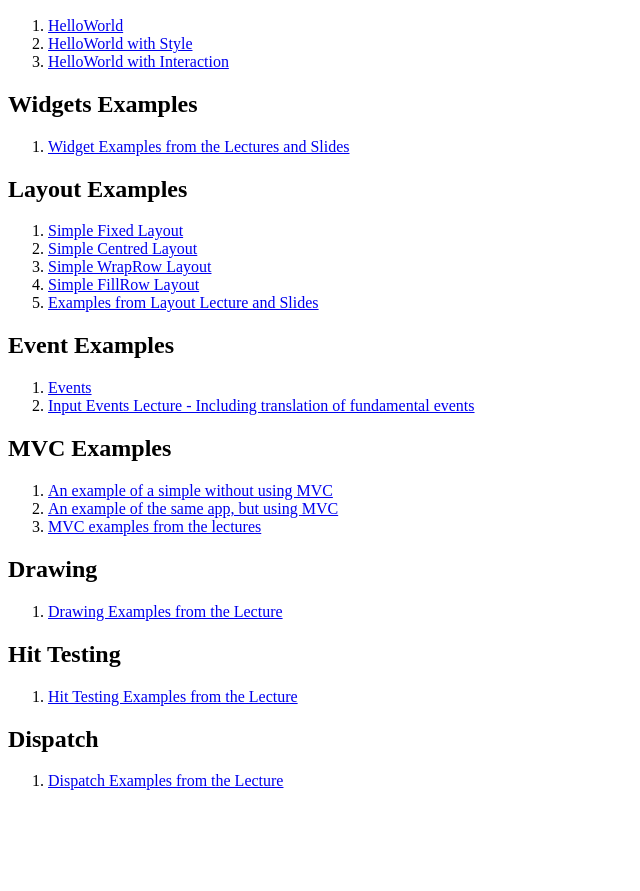
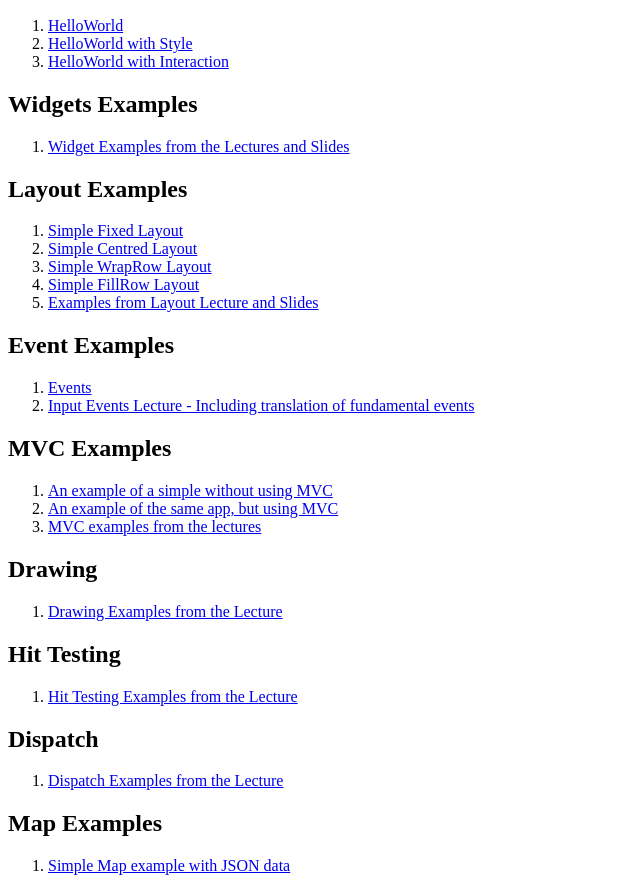
Before and after one commit to CS-3035-2024/examples, a website built with Vite: page index.html in a window 1280 px wide. Shown: the part 110-1001 px from the top of the page, without its empty margins (0-640 px from the left). Before the commit the page ends 916 px from the top, so only its background shows below. Built offline with nearby package versions, Linux system fonts and the light colour scheme.

Commit message:
Fixed Map Example

```diff
--- a/index.html
+++ b/index.html
@@ -79,5 +79,12 @@
     <ol>
       <li><a href="./dispatch-lecture/">Dispatch Examples from the Lecture</a></li>
     </ol>
+
+
+    <h2>Map Examples</h2>
+    <ol>
+      <li><a href="./map-example/index.html">Simple Map example with JSON data </a></li>
+    </ol>
+    </ol>
   </body>
 </html>
--- a/map-example/MapWidget/MapWidgetController.ts
+++ b/map-example/MapWidget/MapWidgetController.ts
@@ -1,4 +1,4 @@
-import { setSKEventListener, SKEvent } from "simplekit/imperative-mode";
+import { setSKEventListener, SKEvent } from "../../simplekit/src/imperative-mode";
 import { MapWidget, MapWidgetModel } from ".";
 
 export class MapWidgetController {
--- a/map-example/MapWidget/MapWidgetView.ts
+++ b/map-example/MapWidget/MapWidgetView.ts
@@ -70,7 +70,7 @@ export class MapWidgetView {
     if (this._map.border) {
       gc.strokeStyle = this._map.border;
       gc.lineWidth = 1;
-      gc.strokeRect(this._map.x, this._map.y, this._map.width, this._map.height);
+      gc.strokeRect(this._map.x, this._map.y, this._map.widthBasis, this._map.heightBasis);
     }
     gc.restore();
   }
--- a/map-example/main.ts
+++ b/map-example/main.ts
@@ -1,4 +1,4 @@
-import { SKEvent, SKMouseEvent } from "simplekit/imperative-mode";
+import { SKEvent, SKMouseEvent } from "../simplekit/src/imperative-mode";
 import {
   startSimpleKit,
   SKContainer,
```
